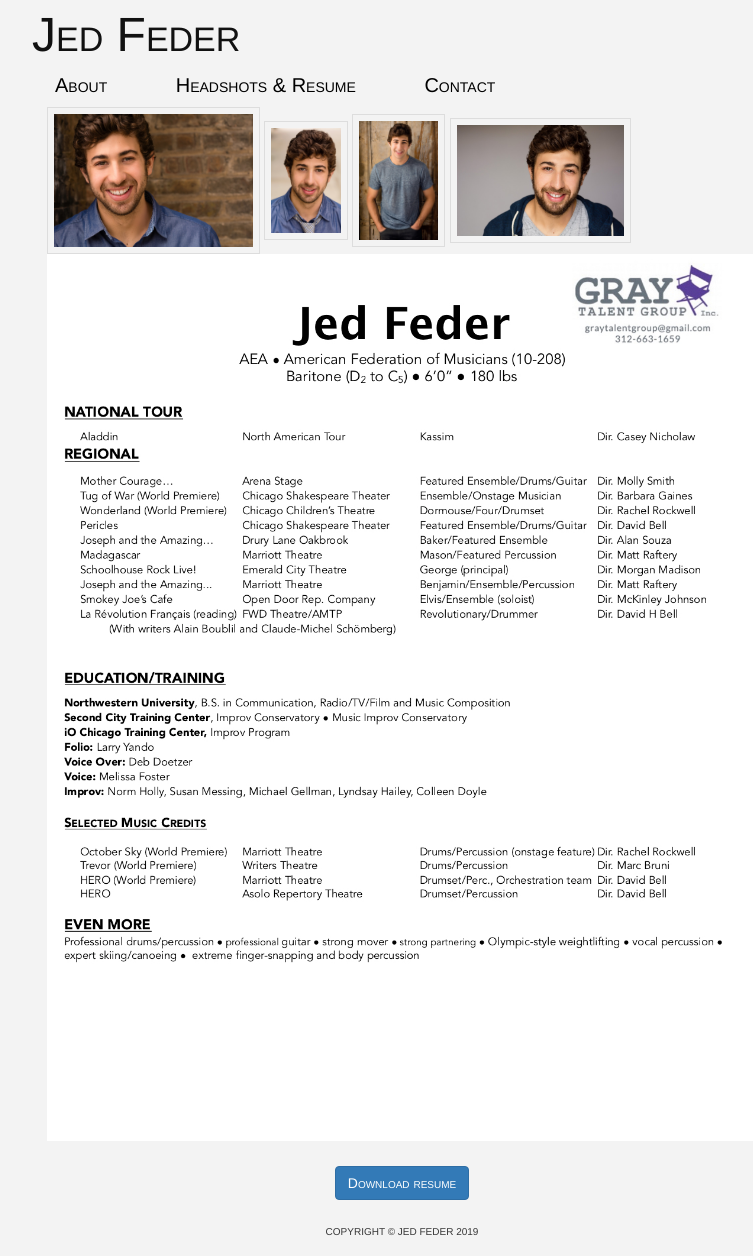
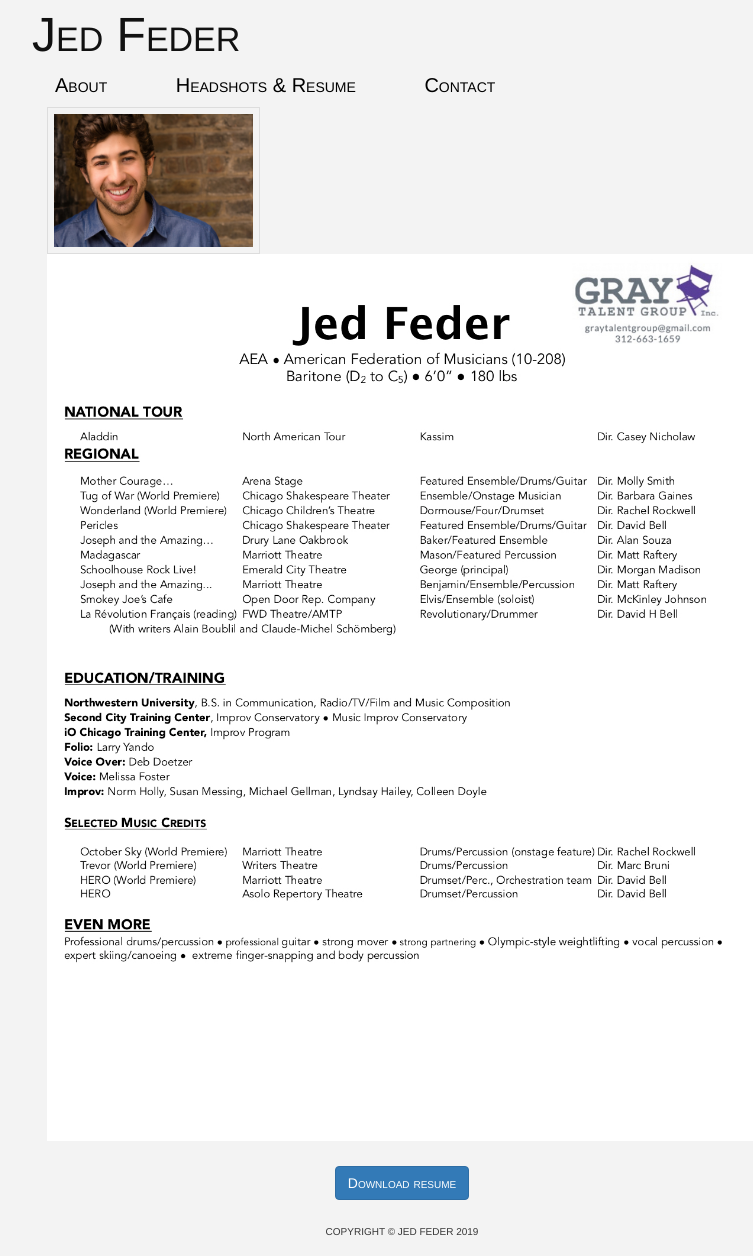
Before and after one commit to jedfeder/jedfeder.github.io, a Jekyll site: the page built from headshotresume/index.html, in a window 1280 px wide. Shown: the whole page, without its empty margins (238-991 px from the left). Built offline with Jekyll 4.4.1, drawn with Linux system fonts in a browser that asks for light colours.

Commit message:
Remove most headshots

```diff
--- a/headshotresume/index.html
+++ b/headshotresume/index.html
@@ -3,9 +3,6 @@ layout: default
 title: Headshots &amp; Resume
 ---
 <a href="/img/headshot0.jpg"><img class="alignnone wp-image-236" src="/img/headshot0.jpg" alt="Feder_J-0475R" width="213" height="147" /></a>
-<a href="/img/headshot1.jpg"><img class="alignnone wp-image-235" src="/img/headshot1.jpg" width="84" height="121" /></a>
-<a href="/img/headshot2.jpg"><img class="alignnone wp-image-237" src="/img/headshot2.jpg" alt="Feder_J-0555R" width="93" height="134" /></a>
-<a href="/img/headshot3.jpg"><img class="alignnone wp-image-234" src="/img/headshot3.jpg" alt="Feder_J-0261R" width="181" height="123" /></a>
 
 <img style="width: 100%" src="/JedFederresume.jpg"/>
 <br/>
```
